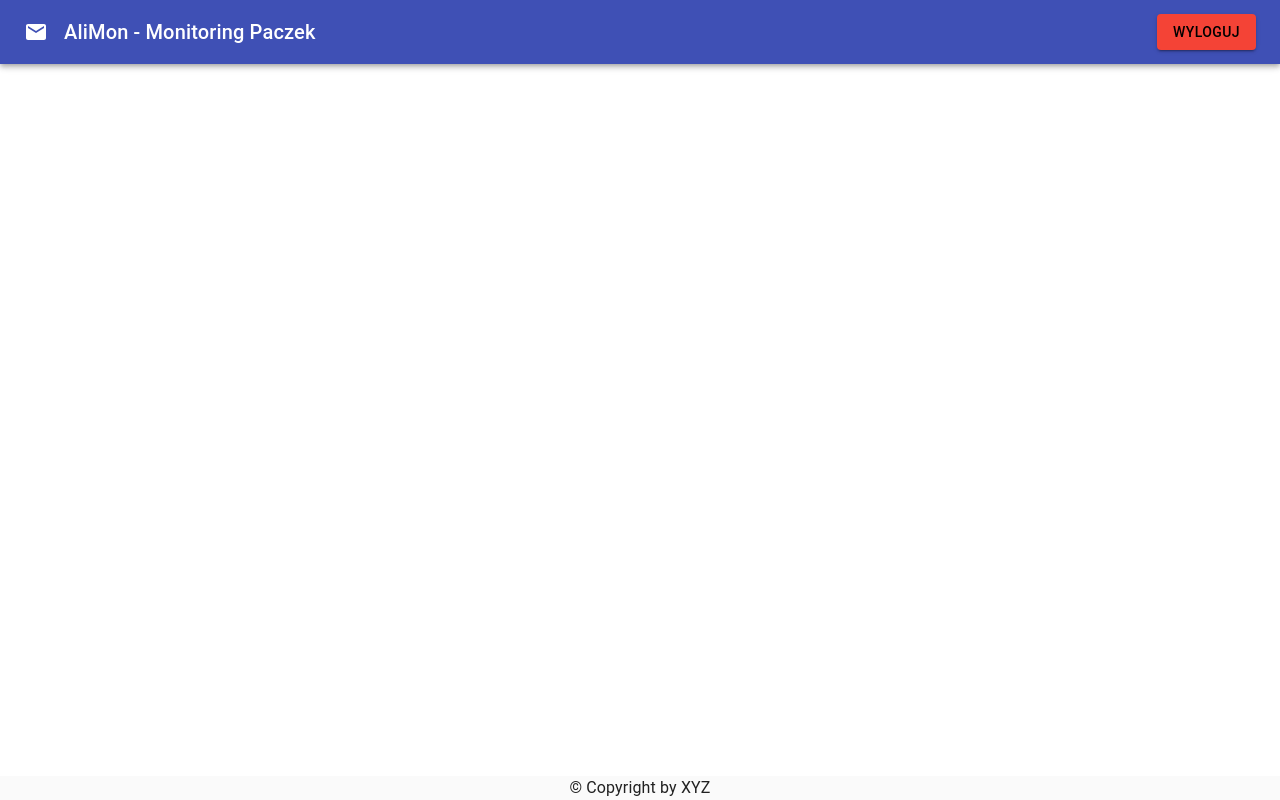
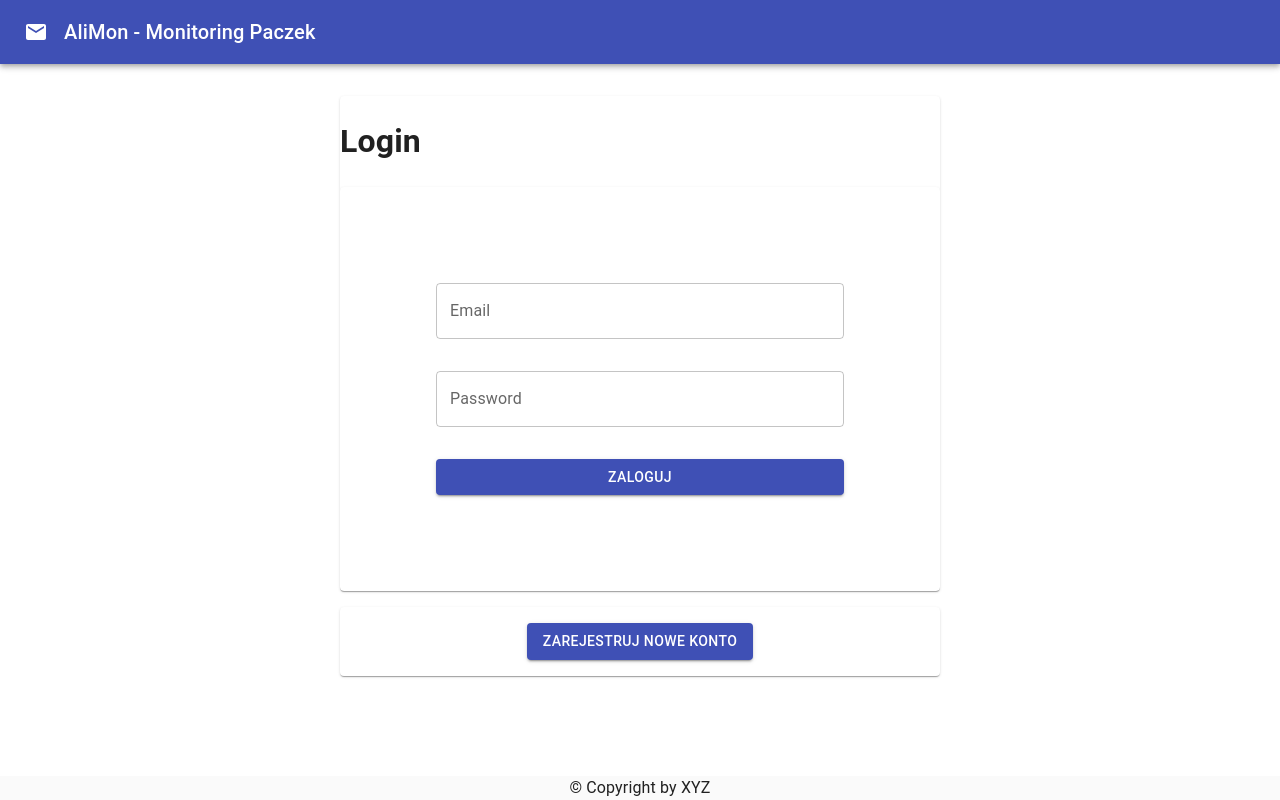
Before and after one commit to kkolcz/AliMon, a React (Create React App) app: page /account/login in a window 1280 px wide. Built offline with nearby package versions, Linux system fonts and the light colour scheme; no server answers.

Commit message:
some fixes

```diff
--- a/src/App.js
+++ b/src/App.js
@@ -1,14 +1,15 @@
-import { Fragment, useState } from 'react'
+import { Fragment } from 'react'
 
 import Home from './components/Home/Home'
 import Layout from './components/Layout/Layout'
 import Account from './components/Account/Account'
+import Error from './components/Error/Error'
 
 import { Routes, Route } from 'react-router-dom'
 
 import { UserAuthContextProvider } from './context/UserAuthContext'
 import Welcome from './components/Welcome/Welcome'
-import ProtectedRoute from './ProtectedRoute'
+// import ProtectedRoute from './ProtectedRoute'
 
 function App() {
 	// const [isLogin, setIsLogin] = useState(false)
@@ -26,7 +27,8 @@ function App() {
 					<Routes>
 						<Route path='/' element={<Welcome />} />
 						<Route path='/home' element={<Home />} />
-						<Route path='/account' element={<Account onLogin={loginHandler} />} />
+						<Route path='/account/:option' element={<Account onLogin={loginHandler} />} />
+						<Route path='*' element={<Error code='404' title='Something go wrong!' />} />
 						{/* {isLogin && }
 					{!isLogin && } */}
 					</Routes>
--- a/src/components/Account/Account.js
+++ b/src/components/Account/Account.js
@@ -1,9 +1,10 @@
-import React, { useState } from 'react'
+import React, { useEffect, useState } from 'react'
 
 import { Button, Box, Card } from '@mui/material'
 
 import Login from './Login/Login'
 import Register from './Register/Register'
+import { useParams } from 'react-router-dom'
 
 const Account = props => {
 	const [isRegister, setIsRegister] = useState(false)
@@ -13,6 +14,16 @@ const Account = props => {
 	const buttonRegisterHandler = () => {
 		setIsRegister(!isRegister)
 	}
+
+	const { option } = useParams()
+
+	console.log(option)
+	useEffect(() => {
+		if (option === 'register') {
+			setIsRegister(true)
+		}
+	}, [])
+
 	return (
 		<Box display='flex' flexDirection='column' alignItems='center' m='1rem' p='1rem'>
 			<Box>
--- a/src/components/Account/Login/Login.js
+++ b/src/components/Account/Login/Login.js
@@ -5,9 +5,15 @@ import { Button, Paper, TextField } from '@mui/material'
 import { useUserAuth } from '../../../context/UserAuthContext'
 import { useNavigate } from 'react-router-dom'
 
+import { useDispatch, useSelector } from 'react-redux'
+import { selectIsAuth, set_signin } from '../../../store/userSlice'
+
 const Login = props => {
 	const inputEmailRef = useRef()
 	const inputPasswordRef = useRef()
+
+	const dispatch = useDispatch()
+	const isAuth = useSelector(selectIsAuth)
 
 	const navigate = useNavigate()
 
@@ -17,12 +23,15 @@ const Login = props => {
 		const inputEmail = inputEmailRef.current.value
 		const inputPassword = inputPasswordRef.current.value
 
-		await logIn(inputEmail, inputPassword).then(res => {
-			if (user) {
-				navigate('/home')
-			}
+		await logIn(inputEmail, inputPassword).then(userCredential => {
+			const email = userCredential.user.email
+
+			dispatch(set_signin(email))
+			navigate('/home')
+
+			// if (isAuth === true) {
+			// }
 		})
-		console.log(user)
 	}
 
 	return (
--- /dev/null
+++ b/src/components/Error/Error.js
@@ -0,0 +1,11 @@
+import React from 'react'
+
+const Error = props => {
+	return (
+		<h1>
+			{props.code} - {props.title}
+		</h1>
+	)
+}
+
+export default Error
--- a/src/components/Home/Home.js
+++ b/src/components/Home/Home.js
@@ -12,7 +12,7 @@ import ShipmentList from './ShipmentList/ShipmentList'
 import ShipmentAdd from './ShopmentAdd/ShipmentAdd'
 
 import { useUserAuth } from '../../context/UserAuthContext'
-import { Navigate, useNavigate } from 'react-router-dom'
+import { useNavigate } from 'react-router-dom'
 
 const Home = () => {
 	const [isLoaded, setIsLoaded] = useState(false)
@@ -52,7 +52,7 @@ const Home = () => {
 			getShipments(user.uid)
 		}
 		if (user == null) {
-			navigate('/account')
+			navigate('/')
 		}
 		// console.log(shipments)
 	}, [user])
--- a/src/components/Layout/Header/Navbar.js
+++ b/src/components/Layout/Header/Navbar.js
@@ -8,12 +8,17 @@ import LocalPostOfficeIcon from '@mui/icons-material/LocalPostOffice'
 import { useUserAuth } from '../../../context/UserAuthContext'
 import { useNavigate } from 'react-router-dom'
 
+import { useSelector } from 'react-redux'
+import { selectIsAuth } from '../../../store/userSlice'
+
 const StyledToolbar = styled(Toolbar)({
 	display: 'flex',
 	justifyContent: 'space-between',
 })
 
 const Navbar = props => {
+	const isAuth = useSelector(selectIsAuth)
+	console.log('IsAuth', isAuth)
 	const { logOut } = useUserAuth()
 	const navigate = useNavigate()
 
@@ -21,21 +26,23 @@ const Navbar = props => {
 		logOut()
 	}
 
-	const navBarClickHabdler = () => {
+	const navBarClickHandler = () => {
 		navigate('/')
 	}
 
 	return (
 		<AppBar position='static'>
 			<StyledToolbar>
-				<Box onClick={navBarClickHabdler} sx={{ cursor: 'pointer' }} display='flex' alignItems='center' gap={2}>
+				<Box onClick={navBarClickHandler} sx={{ cursor: 'pointer' }} display='flex' alignItems='center' gap={2}>
 					<LocalPostOfficeIcon />
 					<Typography variant='h6'>AliMon - Monitoring Paczek</Typography>
 				</Box>
 				<Box>
-					<Button variant='contained' color='secondary' onClick={logoutHandler}>
-						Wyloguj
-					</Button>
+					{isAuth && (
+						<Button variant='contained' color='secondary' onClick={logoutHandler}>
+							Wyloguj
+						</Button>
+					)}
 				</Box>
 			</StyledToolbar>
 		</AppBar>
--- a/src/components/Welcome/Welcome.js
+++ b/src/components/Welcome/Welcome.js
@@ -19,7 +19,7 @@ const Welcome = () => {
 							color: 'secondary',
 							text: 'Możesz je założyć za darmo, system AliMon jest darmowy!',
 						}}
-						button={{ text: 'Zarejestruj się!', link: '/account' }}
+						button={{ text: 'Zarejestruj się!', link: '/account/register' }}
 					/>
 					<WelcomeCard
 						sx={{ m: 2, minWidth: 250, maxWidth: 275, maxHeight: 275 }}
@@ -29,7 +29,7 @@ const Welcome = () => {
 							color: 'secondary',
 							text: 'Przejdź do strony logowania',
 						}}
-						button={{ text: 'Zaloguj!', link: '/account' }}
+						button={{ text: 'Zaloguj!', link: '/account/login' }}
 					/>
 				</Box>
 				{/* <Box>
--- a/src/context/UserAuthContext.js
+++ b/src/context/UserAuthContext.js
@@ -1,12 +1,17 @@
 import { createContext, useContext, useEffect, useState } from 'react'
 import { createUserWithEmailAndPassword, signInWithEmailAndPassword, onAuthStateChanged, signOut } from 'firebase/auth'
 import { auth } from '../Firebase/firebase'
+
+import { useDispatch } from 'react-redux'
+import { set_signout } from '../store/userSlice'
 
 const userAuthContext = createContext()
 
 export function UserAuthContextProvider({ children }) {
 	const [user, setUser] = useState('')
 	const [isLogin, setIsLogin] = useState(false)
+
+	const dispatch = useDispatch()
 
 	function logIn(email, password) {
 		return signInWithEmailAndPassword(auth, email, password)
@@ -17,6 +22,7 @@ export function UserAuthContextProvider({ children }) {
 	}
 
 	function logOut() {
+		dispatch(set_signout())
 		return signOut(auth)
 	}
 
--- a/src/store/store.js
+++ b/src/store/store.js
@@ -1,8 +1,10 @@
 import { configureStore } from '@reduxjs/toolkit'
 import shipmentReducer from './shipmentSlice.js'
+import userReducer from './userSlice.js'
 
 export default configureStore({
 	reducer: {
 		shipment: shipmentReducer,
+		user: userReducer,
 	},
 })
--- /dev/null
+++ b/src/store/userSlice.js
@@ -0,0 +1,29 @@
+import { createSlice } from '@reduxjs/toolkit'
+
+const defaultState = {
+	isAuth: false,
+	user: null,
+}
+
+const slice = createSlice({
+	name: 'user',
+	initialState: defaultState,
+	reducers: {
+		set_signin: (state, action) => {
+			state.user = action.payload
+			state.isAuth = true
+			console.log('Zalogowano', state.isAuth, state.user)
+			console.log(state.user)
+		},
+		set_signout: (state, action) => {
+			console.log('Wylogowano', state.isAuth)
+			state.isAuth = false
+		},
+	},
+})
+
+export const { set_signin, set_signout } = slice.actions
+
+export const selectIsAuth = state => state.user.isAuth
+
+export default slice.reducer
```
